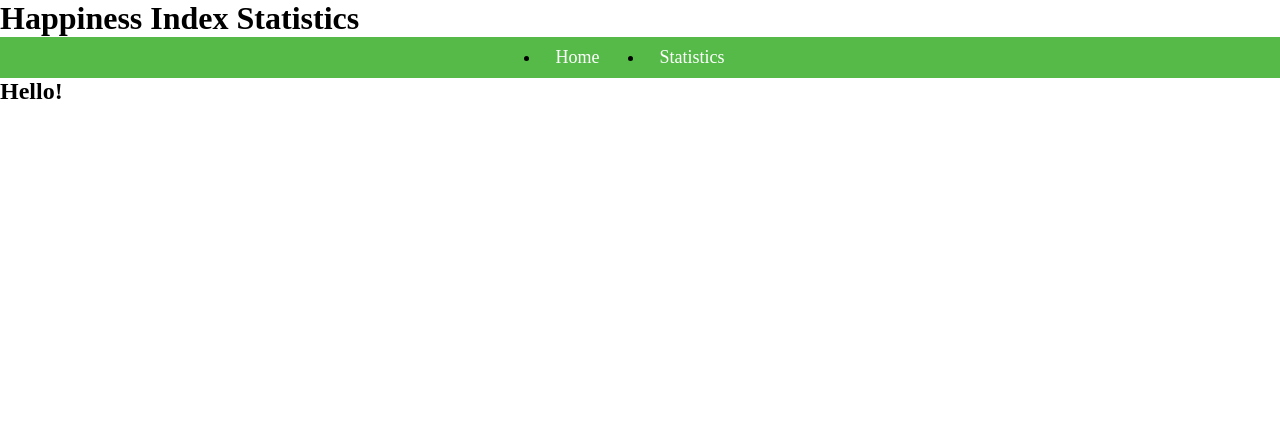
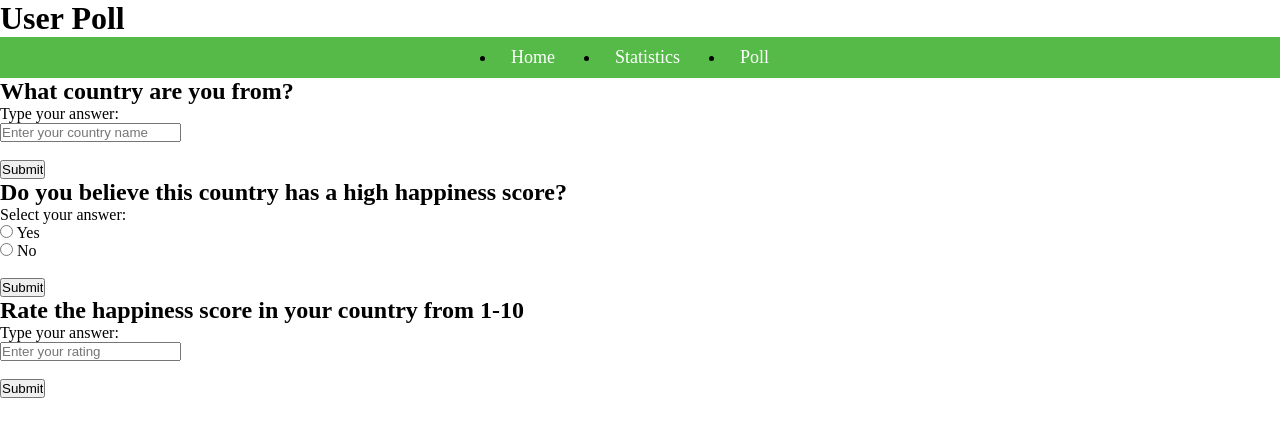
Before and after one commit to eithneh296/LC-Coursework-Project, a Flask app: template Coursework-New/Artefact/templates/user_poll.html in a window 1280 px wide. Shown: the top 437 px of the page. Run offline with Flask 3, Linux system fonts and the light colour scheme; the template is opened without the code that fills it, so the values that code supplies are empty.

Commit message:
Add files via upload

```diff
--- a/Coursework-New/Artefact/app.py
+++ b/Coursework-New/Artefact/app.py
@@ -185,9 +185,35 @@ def statistics_page():
                            sunburst_chart1=sunburst_chart_html1,
                            sunburst_chart2=sunburst_chart_html2)
 
-@app.route('/user_poll')
+# Simulated dataset (replace this with actual data)
+country_scores = {
+    "United States": 7.5,
+    "Finland": 9.1,
+    "Brazil": 6.3,
+    "India": 5.9,
+}
+
+@app.route('/userpoll', methods=['GET', 'POST'])
 def userpoll():
-    return render_template('user_poll.html')
+    user_data = None
+    if request.method == 'POST':
+        # Capture user input
+        happiness_response = request.form.get('happy')  # Yes or No
+        country = request.form.get('country')  # User's country
+        score = request.form.get('score')  # User's score for happiness (1-10)
+
+        # Store the data in a dictionary (or store in a database if necessary)
+        user_data = {
+            'country': country,
+            'score': score,
+            'happiness_response': happiness_response
+        }
+
+        # Return the page with the user's data and the country data from your dataset
+        return render_template('user_poll.html', user_data=user_data, country_scores=country_scores)
+
+    # For GET request, just render the form with no user data
+    return render_template('user_poll.html', user_data=user_data, country_scores=country_scores)
 
 if __name__ == "__main__":
     app.run(debug=True, port=5000)
--- /dev/null
+++ b/Coursework-New/Artefact/static/poll.js
@@ -0,0 +1,20 @@
+function validateForm() {
+    const continent = document.getElementById("continent").value;
+    if (continent === "") {
+        alert("Please type a continent name!");
+        return false;
+    }
+    document.getElementById("confirmation-message").style.display = "block";
+    return true;
+}
+
+setTimeout(function() {
+    document.getElementById("confirmation-message").style.display = "none";
+}, 5000);
+
+function showPollResult() {
+    const continent = document.getElementById("continent").value;
+    const resultDiv = document.getElementById("poll-result");
+    resultDiv.innerHTML = `<h3>Your selected continent is: ${continent}</h3>`;
+    resultDiv.style.display = 'block';  // Show the result div
+}
--- a/Coursework-New/Artefact/templates/user_poll.html
+++ b/Coursework-New/Artefact/templates/user_poll.html
@@ -4,16 +4,73 @@
     <link rel="stylesheet" href="{{ url_for('static', filename='style.css') }}">
     <meta charset="UTF-8">
     <meta name="viewport" content="width=device-width, initial-scale=1.0">
-    <title>Happiness Index Statistics</title>
+    <title>User Poll</title>
 </head>
 <body>
-    <h1>Happiness Index Statistics</h1>
+    <h1>User Poll</h1>
     <nav>
         <ul class="nav">
             <li><a href="{{ url_for('index') }}">Home</a></li>
             <li><a href="{{ url_for('statistics_page') }}">Statistics</a></li>
+            <li><a href="{{ url_for('userpoll') }}">Poll</a></li>
         </ul>
     </nav>
-    <h2>Hello!</h2>
+
+    <!-- Poll Form for Country -->
+    <h2>What country are you from?</h2>
+    <form action="{{ url_for('userpoll') }}" method="POST" onsubmit="return validateForm()">
+        <label for="country">Type your answer:</label><br>
+        <input type="text" id="country" name="country" placeholder="Enter your country name"><br><br>
+        <input type="submit" value="Submit">
+    </form>
+
+    <!-- Poll Form for Perceived Happiness -->
+    <h2>Do you believe this country has a high happiness score?</h2>
+    <form action="{{ url_for('userpoll') }}" method="POST" onsubmit="return validateForm()">
+        <label for="happy">Select your answer:</label><br>
+        <!-- Yes radio button -->
+        <input type="radio" id="yes" name="happy" value="Yes">
+        <label for="yes">Yes</label><br>
+        <!-- No radio button -->
+        <input type="radio" id="no" name="happy" value="No">
+        <label for="no">No</label><br><br>
+        <input type="submit" value="Submit">
+    </form>
+
+    <!-- Poll Form for Rating -->
+    <h2>Rate the happiness score in your country from 1-10</h2>
+    <form action="{{ url_for('userpoll') }}" method="POST" onsubmit="return validateForm()">
+        <label for="score">Type your answer:</label><br>
+        <input type="text" id="score" name="score" placeholder="Enter your rating"><br><br>
+        <input type="submit" value="Submit">
+    </form>
+
+    {% if user_data %}
+        <h2>User Poll Results</h2>
+        <table border="1">
+            <thead>
+                <tr>
+                    <th>Country</th>
+                    <th>Perceived Happiness (True/False)</th>
+                    <th>User Rating (1-10)</th>
+                    <th>Actual Country Score</th>
+                </tr>
+            </thead>
+            <tbody>
+                {% for data in comparison_data %}
+                    <tr>
+                        <td>{{ data.Country }}</td>
+                        <td>{{ data['Perceived Happiness'] }}</td>
+                        <td>{{ data['User Rating'] }}</td>
+                        <td>{{ data['Actual Score'] }}</td>
+                    </tr>
+                {% endfor %}
+            </tbody>
+        </table>
+
+        <h2>Thank you for your response!</h2>
+    {% endif %}
+
+    <script src="{{ url_for('static', filename='js/poll.js') }}"></script>
 </body>
 </html>
```
